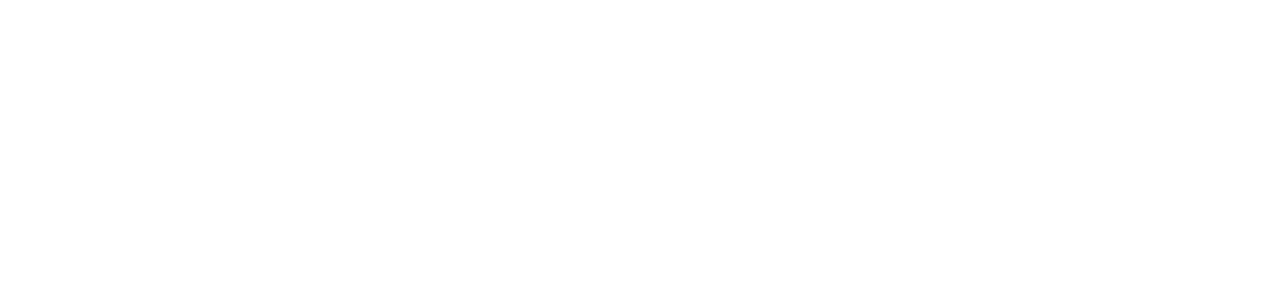
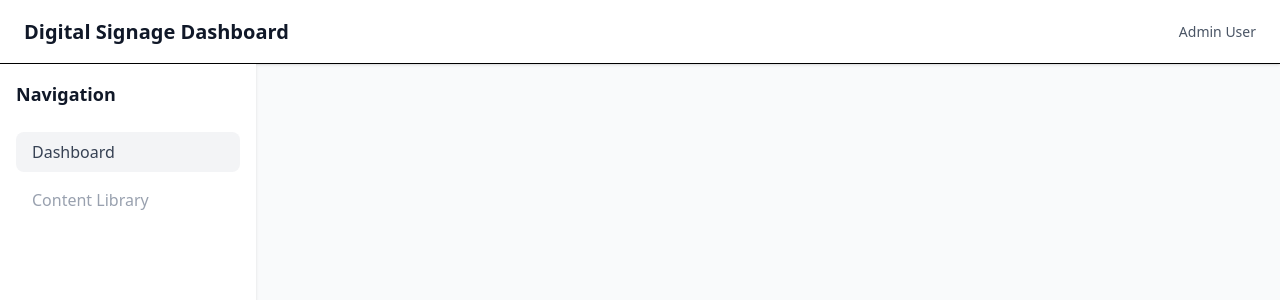
Before and after one commit to aakamshpm/evide-task, a Next.js app: page / in a window 1280 px wide. Shown: the top 300 px of the page. Built offline with nearby package versions, Linux system fonts and the light colour scheme.

Commit message:
add Header and Sidebar components to layout

```diff
--- a/src/app/layout.tsx
+++ b/src/app/layout.tsx
@@ -1,5 +1,7 @@
 import type { Metadata } from "next";
 import "./globals.css";
+import Header from "@/components/Header";
+import Sidebar from "@/components/Sidebar";
 
 export const metadata: Metadata = {
   title: "Digital Signage Dashboard",
@@ -13,7 +15,15 @@
 }>) {
   return (
     <html lang="en">
-      <body>{children}</body>
+      <body>
+        <div className="min-h-screen bg-gray-50">
+          <Header />
+          <div className="flex">
+            <Sidebar />
+            <main className="flex-1 p-6">{children}</main>
+          </div>
+        </div>
+      </body>
     </html>
   );
 }
--- a/src/app/page.tsx
+++ b/src/app/page.tsx
@@ -1,3 +1,3 @@
 export default function Home() {
-  return <div>{/* Your dashboard content will go here */}</div>;
+  return <div></div>;
 }
--- /dev/null
+++ b/src/components/Header.tsx
@@ -0,0 +1,15 @@
+export default function Header() {
+  return (
+    <header className="bg-white shadow-sm border-b h-16 flex items-center justify-between px-6">
+      <div className="flex items-center">
+        <h1 className="text-xl font-semibold text-gray-900">
+          Digital Signage Dashboard
+        </h1>
+      </div>
+
+      <div className="flex items-center space-x-4">
+        <span className="text-sm text-gray-600">Admin User</span>
+      </div>
+    </header>
+  );
+}
--- /dev/null
+++ b/src/components/Sidebar.tsx
@@ -0,0 +1,26 @@
+export default function Sidebar() {
+  return (
+    <aside className="w-64 bg-white shadow-sm min-h-screen">
+      <div className="p-4">
+        <div className="mb-6">
+          <h2 className="text-lg font-semibold text-gray-900">Navigation</h2>
+        </div>
+
+        <nav>
+          <ul className="space-y-2">
+            <li>
+              <div className="flex items-center px-4 py-2 text-gray-700 bg-gray-100 rounded-lg font-medium">
+                Dashboard
+              </div>
+            </li>
+            <li>
+              <div className="flex items-center px-4 py-2 text-gray-400 rounded-lg">
+                Content Library
+              </div>
+            </li>
+          </ul>
+        </nav>
+      </div>
+    </aside>
+  );
+}
```
